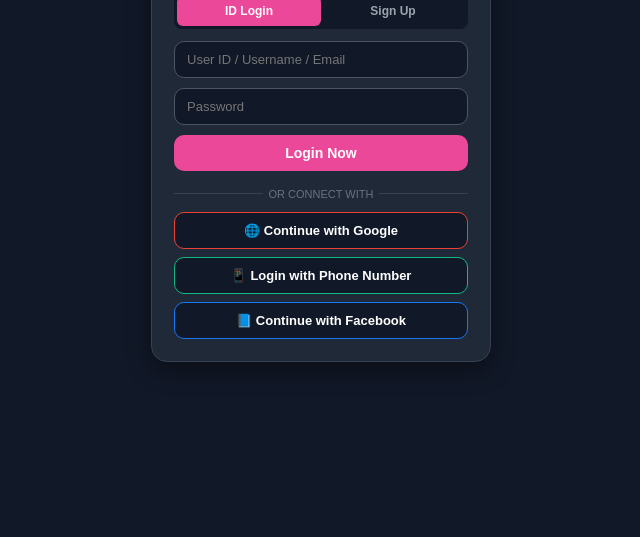
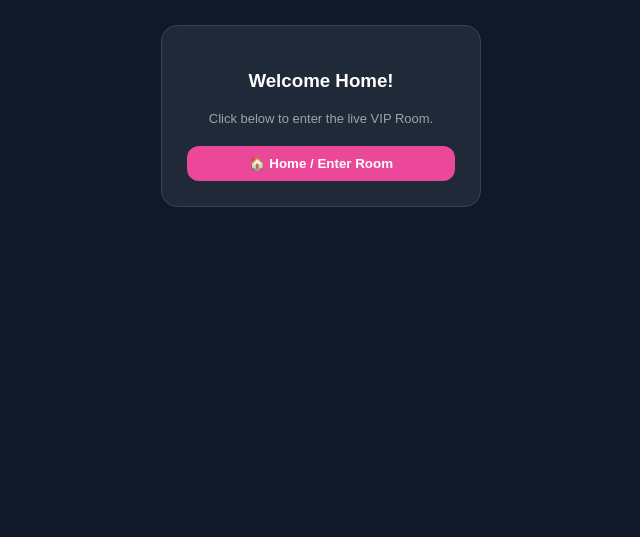
Before and after one commit to samchoudhary7900-commits/FRIEND-ZONE, a website: page public/index.html in a window 1280 px wide. Shown: the part 263-800 px from the top of the page, without its empty margins (319-959 px from the left). Drawn offline with Linux system fonts and the light colour scheme.

Commit message:
Update index.html

```diff
--- a/public/index.html
+++ b/public/index.html
@@ -15,123 +15,42 @@
             padding: 15px;
             margin: 0;
         }
-
-        /* Fullscreen Login Modal */
-        #loginModal {
-            position: fixed;
-            top: 0;
-            left: 0;
-            width: 100%;
-            height: 100%;
-            background: #111827;
-            display: flex;
-            flex-direction: column;
-            align-items: center;
-            justify-content: center;
-            z-index: 100;
-            padding: 20px;
-        }
-        .login-card {
-            background: #1f2937;
-            padding: 22px;
-            border-radius: 16px;
-            border: 1px solid #374151;
-            width: 100%;
-            max-width: 340px;
-            text-align: center;
-            box-shadow: 0 8px 24px rgba(0, 0, 0, 0.4);
-        }
-        .login-card h2 {
-            margin-top: 0;
-            margin-bottom: 5px;
-            color: #ec4899;
-        }
-        .tab-buttons {
-            display: flex;
-            margin: 12px 0;
-            background: #111827;
-            border-radius: 8px;
-            padding: 3px;
-        }
-        .tab-btn {
-            flex: 1;
-            background: transparent;
-            border: none;
-            color: #9ca3af;
-            padding: 8px;
-            font-size: 12px;
-            font-weight: bold;
-            border-radius: 6px;
-            cursor: pointer;
-        }
-        .tab-btn.active {
-            background: #ec4899;
-            color: #fff;
-        }
-        .login-card input {
-            width: 100%;
-            background: #111827;
-            border: 1px solid #4b5563;
-            border-radius: 10px;
-            padding: 10px 12px;
-            color: #fff;
-            margin-bottom: 10px;
-            outline: none;
-            font-size: 13px;
-        }
-
-        /* Social Login Buttons */
-        .divider {
-            display: flex;
-            align-items: center;
-            text-align: center;
-            color: #6b7280;
-            font-size: 11px;
-            margin: 12px 0;
-        }
-        .divider::before, .divider::after {
-            content: '';
-            flex: 1;
-            border-bottom: 1px solid #374151;
-        }
-        .divider::before { margin-right: .5em; }
-        .divider::after { margin-left: .5em; }
-
-        .social-btns {
-            display: flex;
-            flex-direction: column;
-            gap: 8px;
-        }
-        .social-btn {
-            width: 100%;
-            padding: 10px;
-            border-radius: 10px;
-            border: 1px solid #4b5563;
-            background: #111827;
-            color: #fff;
-            font-size: 13px;
-            font-weight: bold;
-            cursor: pointer;
-            display: flex;
-            align-items: center;
-            justify-content: center;
-            gap: 8px;
-        }
-        .google-btn { border-color: #ea4335; }
-        .fb-btn { border-color: #1877f2; }
-        .phone-btn { border-color: #10b981; }
-
-        /* Main Container */
         .container {
             width: 100%;
             max-width: 400px;
             text-align: center;
-            display: none;
+            display: flex;
             flex-direction: column;
             height: 95vh;
         }
 
-        /* VIP Seat Grid */
+        /* Home Screen */
+        #homeScreen {
+            display: flex;
+            flex-direction: column;
+            justify-content: center;
+            align-items: center;
+            height: 80vh;
+            gap: 20px;
+        }
+        .home-card {
+            background: #1f2937;
+            border: 1px solid #374151;
+            padding: 25px;
+            border-radius: 16px;
+            width: 100%;
+            max-width: 320px;
+            text-align: center;
+        }
+
+        /* Room Screen (Initially Hidden) */
+        #roomScreen {
+            display: none;
+            flex-direction: column;
+            height: 100%;
+        }
+
+        /* 5 Seats Layout */
         .seat-grid {
             display: grid;
             grid-template-columns: repeat(2, 1fr);
@@ -196,25 +115,14 @@
             border-radius: 8px;
             word-break: break-word;
         }
-        .chat-msg .sender {
-            color: #f472b6;
-            font-weight: bold;
-        }
-        .chat-msg.gift-msg {
-            background: linear-gradient(90deg, #8b5cf6, #ec4899);
-            color: #fff;
-            font-weight: bold;
-        }
-        .chat-msg.game-msg {
-            background: linear-gradient(90deg, #f59e0b, #ef4444);
-            color: #fff;
-            font-weight: bold;
-        }
+        .chat-msg .sender { color: #f472b6; font-weight: bold; }
+        .chat-msg.gift-msg { background: linear-gradient(90deg, #8b5cf6, #ec4899); color: #fff; font-weight: bold; }
+        .chat-msg.game-msg { background: linear-gradient(90deg, #f59e0b, #ef4444); color: #fff; font-weight: bold; }
 
-        /* Controls Area */
+        /* Controls */
         .controls {
             display: flex;
-            gap: 6px;
+            gap: 8px;
             margin-top: 10px;
         }
         .controls input {
@@ -222,7 +130,7 @@
             background: #1f2937;
             border: 1px solid #4b5563;
             border-radius: 20px;
-            padding: 10px 12px;
+            padding: 10px 15px;
             color: #fff;
             outline: none;
             font-size: 13px;
@@ -231,11 +139,10 @@
             background: #ec4899;
             border: none;
             color: #fff;
-            padding: 10px 12px;
+            padding: 10px 18px;
             border-radius: 20px;
             cursor: pointer;
             font-weight: bold;
-            font-size: 14px;
         }
         .gift-btn { background: #8b5cf6; }
         .game-btn { background: #f59e0b; }
@@ -255,45 +162,31 @@
             box-shadow: 0 4px 20px rgba(0,0,0,0.5);
             z-index: 10;
         }
-        .gift-item {
-            font-size: 26px;
-            cursor: pointer;
-            transition: transform 0.2s;
-        }
+        .gift-item { font-size: 26px; cursor: pointer; transition: transform 0.2s; }
         .gift-item:hover { transform: scale(1.3); }
     </style>
 </head>
 <body>
 
-    <!-- Login Screen Modal -->
-    <div id="loginModal">
-        <div class="login-card">
+    <div class="container">
+
+        <!-- Home Screen -->
+        <div id="homeScreen">
             <h2>🎙️ VIP Voice Lounge</h2>
-            <p style="font-size: 11px; color: #9ca3af; margin: 0 0 10px 0;">Sign in to join the lounge</p>
-
-            <div class="tab-buttons">
-                <button id="loginTab" class="tab-btn active" onclick="switchAuthTab('login')">ID Login</button>
-                <button id="signupTab" class="tab-btn" onclick="switchAuthTab('signup')">Sign Up</button>
-            </div>
-
-            <input type="text" id="userIdInput" placeholder="User ID / Username / Email">
-            <input type="password" id="userPassInput" placeholder="Password">
-
-            <button class="btn" style="width: 100%; border-radius: 10px; margin-bottom: 5px;" id="authSubmitBtn" onclick="handleAuth()">Login Now</button>
-
-            <div class="divider">OR CONNECT WITH</div>
-
-            <div class="social-btns">
-                <button class="social-btn google-btn" onclick="socialLogin('Google')">🌐 Continue with Google</button>
-                <button class="social-btn phone-btn" onclick="socialLogin('Phone')">📱 Login with Phone Number</button>
-                <button class="social-btn fb-btn" onclick="socialLogin('Facebook')">📘 Continue with Facebook</button>
-            </div>
+            <div class="home-card">
+                <h3>Welcome Home!</h3>
+                <p style="font-size: 13px; color: #9ca3af; margin-bottom: 20px;">Click below to enter the live VIP Room.</p>
+                <button class="btn" style="width: 100%; border-radius: 12px;" onclick="goToRoom()">🏠 Home / Enter Room</button>
             </div>
         </div>
 
-    <!-- Voice Room Container -->
-    <div class="container" id="loungeContainer">
-        <h3>🎙️ VIP Voice Lounge</h3>
+        <!-- Room Screen -->
+        <div id="roomScreen">
+            <div style="display: flex; align-items: center; justify-content: space-between; margin-bottom: 5px;">
+                <button class="btn" style="padding: 5px 12px; font-size: 12px; background: #374151;" onclick="goBackHome()">← Back</button>
+                <h3 style="margin: 0;">🎙️ VIP Voice Room</h3>
+                <div style="width: 50px;"></div>
+            </div>
 
             <!-- 5 Seats Layout -->
             <div class="seat-grid">
@@ -334,69 +227,28 @@
                 <span class="gift-item" onclick="sendGift('🔥 Fire')">🔥</span>
             </div>
 
-        <!-- Input Bar & Game/Gift Buttons -->
+            <!-- Input Bar -->
             <div class="controls">
-            <button class="btn gift-btn" onclick="toggleGiftMenu()" title="Send Gift">🎁</button>
-            <button class="btn game-btn" onclick="rollDice()" title="Roll Dice Game">🎲</button>
+                <button class="btn gift-btn" onclick="toggleGiftMenu()">🎁</button>
+                <button class="btn game-btn" onclick="rollDice()">🎲</button>
                 <input type="text" id="msgInput" placeholder="Type a message..." onkeypress="if(event.key==='Enter') sendMsg()">
                 <button class="btn" onclick="sendMsg()">Send</button>
             </div>
         </div>
 
+    </div>
+
     <script>
-        let currentUser = "";
-        let authMode = "login";
+        let currentUser = "User_" + Math.floor(Math.random() * 900 + 100);
 
-        function switchAuthTab(mode) {
-            authMode = mode;
-            let loginTab = document.getElementById('loginTab');
-            let signupTab = document.getElementById('signupTab');
-            let submitBtn = document.getElementById('authSubmitBtn');
-
-            if(mode === 'login') {
-                loginTab.classList.add('active');
-                signupTab.classList.remove('active');
-                submitBtn.innerText = 'Login Now';
-            } else {
-                signupTab.classList.add('active');
-                loginTab.classList.remove('active');
-                submitBtn.innerText = 'Create Account';
-            }
+        function goToRoom() {
+            document.getElementById('homeScreen').style.display = 'none';
+            document.getElementById('roomScreen').style.display = 'flex';
         }
 
-        function handleAuth() {
-            let userId = document.getElementById('userIdInput').value.trim();
-            let pass = document.getElementById('userPassInput').value.trim();
-
-            if (!userId || !pass) {
-                alert("Kripya User ID aur Password dono enter karein!");
-                return;
-            }
-
-            currentUser = userId;
-            finishLogin(currentUser);
-        }
-
-        function socialLogin(provider) {
-            if (provider === 'Phone') {
-                let phone = prompt("Apna 10-digit Phone Number daaliye:");
-                if(!phone || phone.length < 10) {
-                    alert("Valid phone number enter karein!");
-                    return;
-                }
-                currentUser = "User_" + phone.slice(-4);
-            } else if (provider === 'Google') {
-                currentUser = "GoogleUser_" + Math.floor(Math.random() * 900 + 100);
-            } else if (provider === 'Facebook') {
-                currentUser = "FBUser_" + Math.floor(Math.random() * 900 + 100);
-            }
-            finishLogin(currentUser);
-        }
-
-        function finishLogin(username) {
-            document.getElementById('loginModal').style.display = 'none';
-            document.getElementById('loungeContainer').style.display = 'flex';
-            addChatMessage("System", `${username} successfully joined the room! 🎉`, false);
+        function goBackHome() {
+            document.getElementById('roomScreen').style.display = 'none';
+            document.getElementById('homeScreen').style.display = 'flex';
         }
 
         function sendMsg() {
@@ -451,7 +303,7 @@
             let name = document.getElementById(`seat-${seatNum}-name`);
             if(!seat.classList.contains('occupied')) {
                 seat.classList.add('occupied');
-                seat.innerText = currentUser.charAt(0).toUpperCase();
+                seat.innerText = currentUser.charAt(0);
                 name.innerText = currentUser;
                 addChatMessage("System", `${currentUser} took Seat ${seatNum}`, false);
             }
```
Lines whose indentation alone changed are shown as unchanged.
